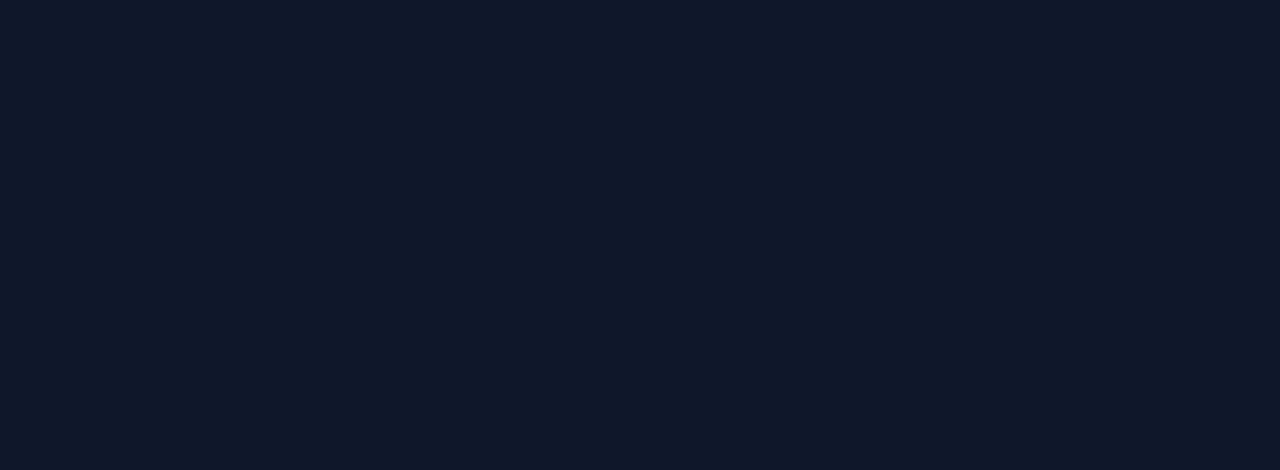
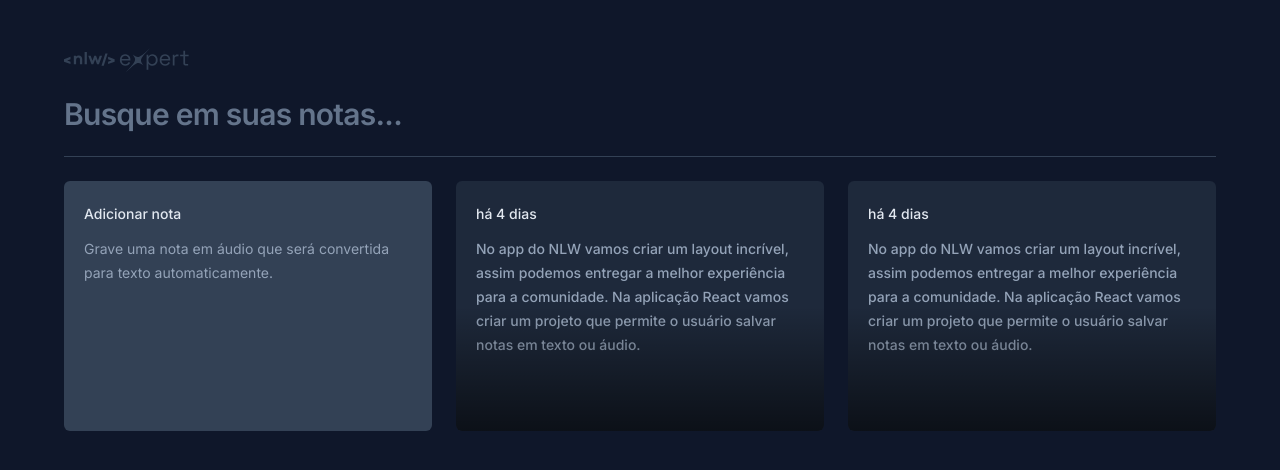
Before and after one commit to RabbitDeWitt/nlw-expert-notes, a Next.js app: page / in a window 1280 px wide. Shown: the top 470 px of the page. Built offline with nearby package versions, Linux system fonts and the light colour scheme.

Commit message:
feat: create NewNoteCard and NoteCard

```diff
--- /dev/null
+++ b/src/app/components/NewNoteCard.tsx
@@ -0,0 +1,16 @@
+import React from 'react'
+
+const NewNoteCard = () => {
+  return (
+    <div className="rounded-md bg-slate-700 p-5 space-y-3">
+      <span className="text-sm font-medium text-slate-200">
+        Adicionar nota
+      </span>
+      <p className="text-sm leading-6 text-slate-400">
+        Grave uma nota em áudio que será convertida para texto automaticamente.
+      </p>
+    </div>
+  )
+}
+
+export default NewNoteCard
--- /dev/null
+++ b/src/app/components/NoteCard.tsx
@@ -0,0 +1,22 @@
+import React from 'react'
+
+type Props = {}
+
+const NoteCard = (props: Props) => {
+  return (
+    <div className='rounded-md bg-slate-800 p-5 space-y-3 overflow-hidden relative'>
+      <span className='text-sm font-medium text-slate-200'>
+        há 4 dias
+      </span>
+      <p className='text-sm font-medium text-slate-400 leading-6'>
+        No app do NLW vamos criar um layout incrível, assim podemos entregar a melhor experiência para a comunidade.
+
+        Na aplicação React vamos criar um projeto que permite o usuário salvar notas em texto ou áudio.
+      </p>
+
+      <div className="absolute bottom-0 left-0 right-0 h-1/2 bg-gradient-to-t from-black/60 to-transparent pointer-events-none" />
+    </div>
+  )
+}
+
+export default NoteCard
--- /dev/null
+++ b/src/app/components/index.ts
@@ -0,0 +1,7 @@
+import NoteCard from "./NoteCard";
+import NewNoteCard from "./NewNoteCard";
+
+export {
+  NewNoteCard,
+  NoteCard
+}
--- a/src/app/layout.tsx
+++ b/src/app/layout.tsx
@@ -20,7 +20,9 @@ export default function RootLayout({
       <head>
         <link rel="preconnect" href="@/favicon.ico" type="image/x-ico" />
       </head>
-      <body className={`${inter.className} bg-slate-900 text-slate-50 antialiased`}>{children}</body>
+      <body className={`${inter.className} bg-slate-900 text-slate-50 antialiased`}>
+        {children}
+      </body>
     </html>
   );
 }
--- a/src/app/page.tsx
+++ b/src/app/page.tsx
@@ -1,7 +1,25 @@
+import { NlwExpertLogo } from "./assets/NlwExpertLogo";
+import { NewNoteCard, NoteCard } from "./components";
+
 export default function Home() {
   return (
-    <main>
+    <main className="mx-auto max-w-6xl my-12 space-y-6">
+      <NlwExpertLogo />
+      <form className="w-full">
+        <input
+          type="text"
+          placeholder="Busque em suas notas..."
+          className="w-full bg-transparent text-3xl font-semibold tracking-tight outline-none placeholder:text-slate-500"
+        />
+      </form>
 
-    </main>
+      <div className="h-px bg-slate-700" />
+
+      <div className="grid grid-cols-3 gap-6 auto-rows-[250px]">
+        <NewNoteCard />
+        <NoteCard />
+        <NoteCard />
+      </div>
+    </main >
   );
 }
```
Also changed, not shown: src/app/assets/nlwExpertLogo.tsx (+1 -1 lines).
